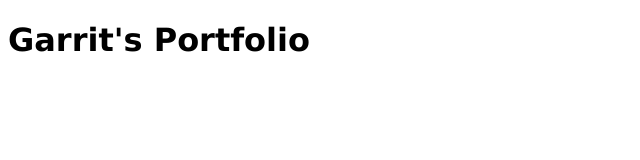
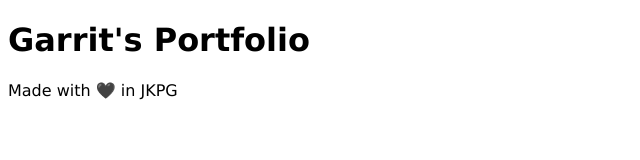
Before and after one commit to ju-nmd2022/wuid-portfolio-pixelkind, a plain HTML site: page index.html in a window 1280 px wide. Shown: the whole page, without its empty margins (0-640 px from the left). Drawn offline with Linux system fonts and the light colour scheme.

Commit message:
Updated the footer message

```diff
--- a/index.html
+++ b/index.html
@@ -10,6 +10,6 @@
   <body>
     <header><h1>Garrit's Portfolio</h1></header>
     <main></main>
-    <footer></footer>
+    <footer>Made with 🖤 in JKPG</footer>
   </body>
 </html>
```
